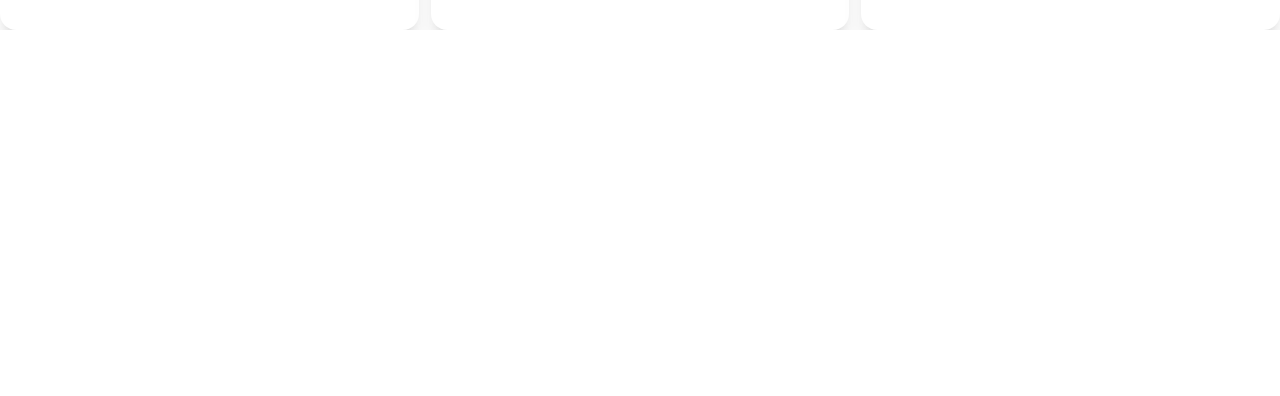
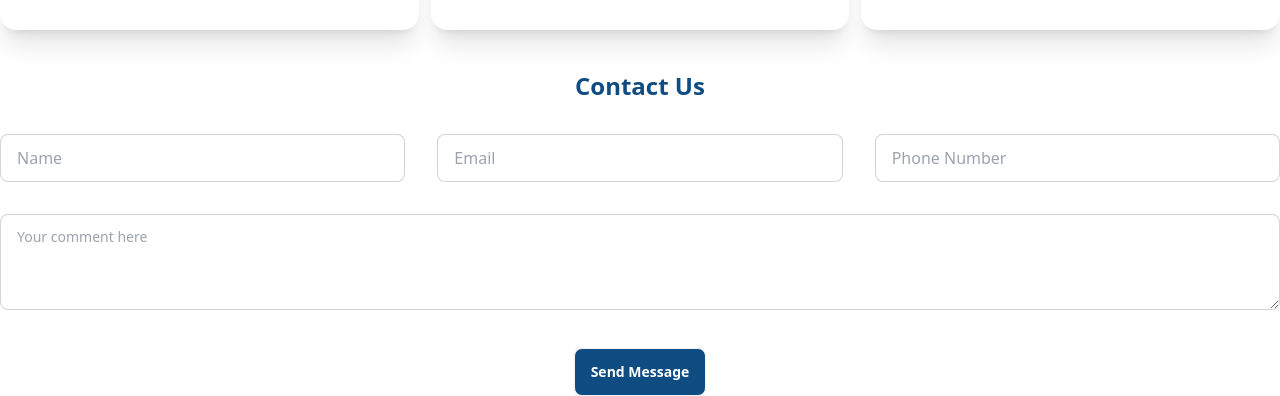
Before and after one commit to sifat70/edu-wise, a React (Vite) app: page / in a window 1280 px wide. Shown: the part 2351-2747 px from the top of the page. Before the commit the page ends 2381 px from the top, so only its background shows below. Built offline with nearby package versions, Linux system fonts and the light colour scheme.

Commit message:
contact us added

```diff
--- a/src/App.jsx
+++ b/src/App.jsx
@@ -2,6 +2,7 @@
 import './App.css'
 import Banner from './components/Banner/Banner'
 import Blogs from './components/Blogs/Blogs'
+import ContactUs from './components/ContactUS/ContactUs'
 import Instructor from './components/Instractor/Instructor'
 import Navbar from './components/Navbar/Navbar'
 import PopularCourse from './components/PopularCourse/PopularCourse'
@@ -18,6 +19,7 @@
       <Instructor></Instructor>
       <Blogs></Blogs>
       <Reviews></Reviews>
+      <ContactUs></ContactUs>
     </>
   )
 }
--- /dev/null
+++ b/src/components/ContactUS/ContactUs.jsx
@@ -0,0 +1,30 @@
+
+
+const ContactUs = () => {
+    return (
+        <div className="mt-10">
+            <div>
+                <h1 className="text-[#0F4C81] text-center font-bold text-2xl">Contact Us</h1>
+            </div>
+            <div className="grid gap-8 mt-8 lg:grid-cols-3 md:grid-cols-2 grid-cols-1">
+                <div>
+                    <input type="text" placeholder="Name" className="input input-bordered w-full " />
+                </div>
+                <div>
+                    <input type="text" placeholder="Email" className="input input-bordered w-full" />
+                </div>
+                <div>
+                    <input type="text" placeholder="Phone Number" className="input input-bordered w-full" />
+                </div>
+            </div>
+            <div className="mt-8">
+                <textarea className="textarea w-full h-[96px] textarea-bordered" placeholder="Your comment here"></textarea>
+            </div>
+            <div className="text-center mt-8">
+                <button className="btn bg-[#0F4C81] text-white">Send Message</button>
+            </div>
+        </div>
+    );
+};
+
+export default ContactUs;
```
